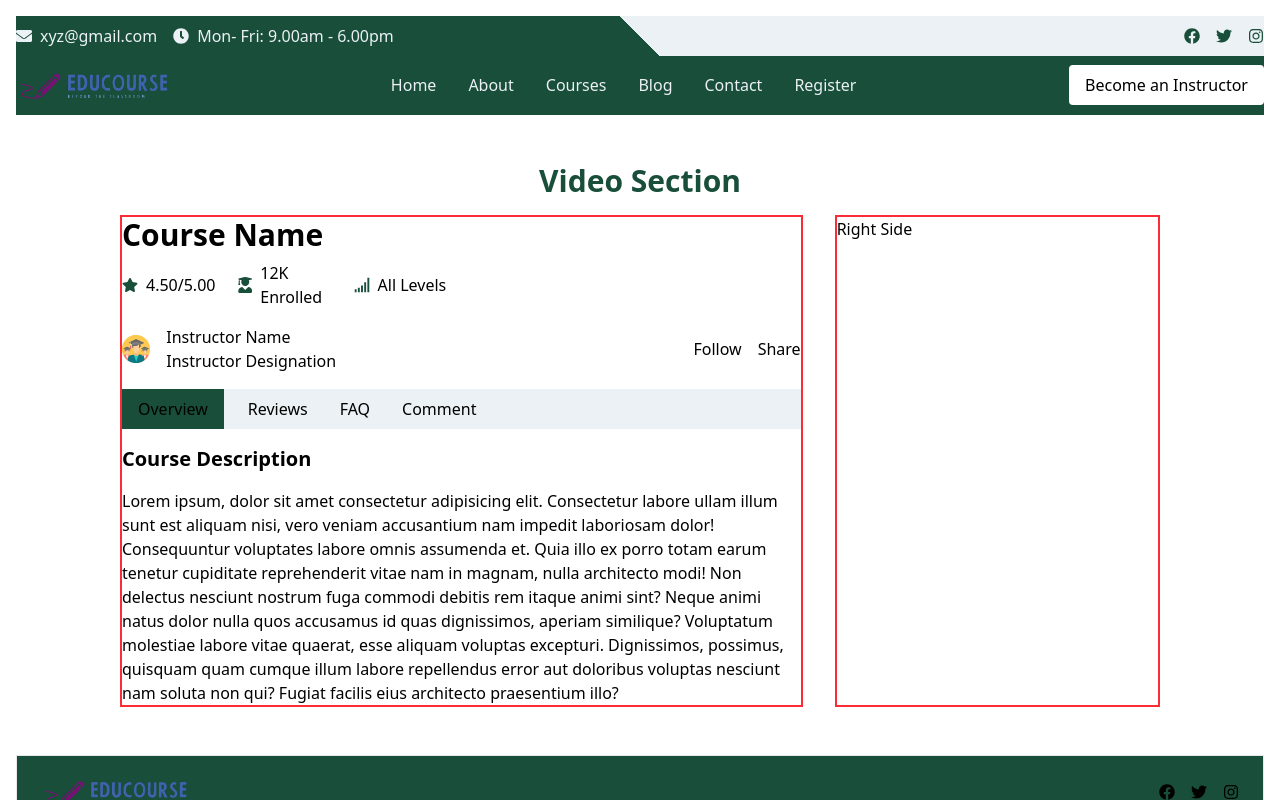
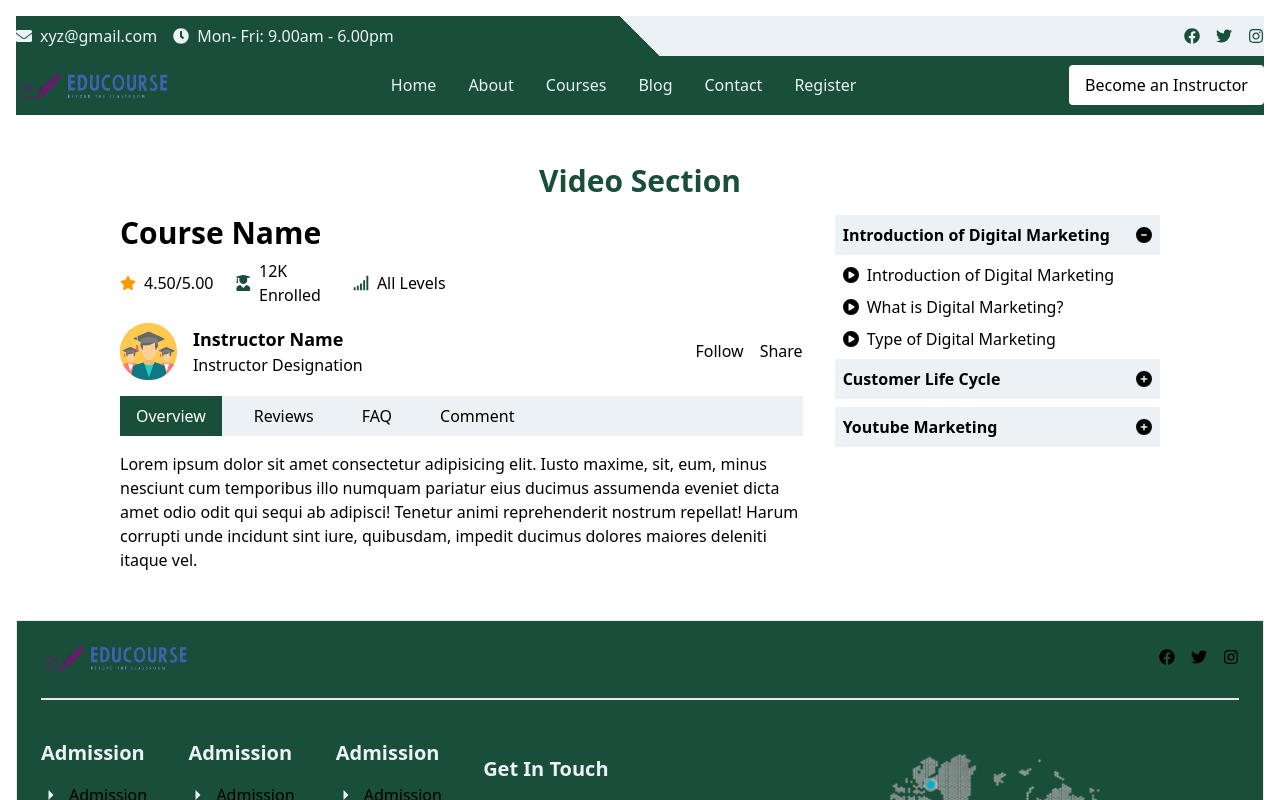
Before and after one commit to eduCourseOrg/eduCourse-client, a React (Vite) app: page /courseDetails in a window 1280 px wide. Shown: the top 800 px of the page. Built offline with nearby package versions, Linux system fonts and the light colour scheme; no server answers.

Commit message:
courseDetails page updated

```diff
--- a/src/Pages/CourseDetails/CourseDetails.jsx
+++ b/src/Pages/CourseDetails/CourseDetails.jsx
@@ -1,23 +1,76 @@
 import { FaStar } from "react-icons/fa";
 import { FaUserGraduate } from "react-icons/fa";
 import { GiNetworkBars } from "react-icons/gi";
-import { NavLink } from "react-router-dom";
 import image1 from "/images/icons/students/svg-icon/icon-5.svg";
+import { FaCircleMinus, FaCirclePlus } from "react-icons/fa6";
+import { FaCirclePlay } from "react-icons/fa6";
+import { useState } from "react";
+import Faq from "../../Components/Home/Faq";
+
 const CourseDetails = () => {
+  const [activeTab, setActiveTab] = useState("Overview");
+
+  const renderContent = () =>{
+    switch (activeTab) {
+      case "Overview":
+        return (
+          <p>
+            Lorem ipsum dolor sit amet consectetur adipisicing elit. Iusto maxime, sit, eum, minus nesciunt cum temporibus illo numquam pariatur eius ducimus assumenda eveniet dicta amet odio odit qui sequi ab adipisci! Tenetur animi reprehenderit nostrum repellat! Harum corrupti unde incidunt sint iure, quibusdam, impedit ducimus dolores maiores deleniti itaque vel.
+          </p>
+        );
+      case "Reviews":
+        return (
+          <div>
+            <div className=" bg-secondary border-0 rounded-xl p-4 mb-4">
+              <p className="mb-2 text-lg font-semibold">Lorem ipsum dolor sit amet consectetur adipisicing elit. Culpa cumque corrupti voluptas? Quod, molestias ducimus? Culpa suscipit corporis vel consectetur.</p>
+              <div className="flex gap-2 items-center">
+                <img src={image1} alt="" className="w-1/16" />
+                <div>
+                  <h5>Student Name</h5>
+                  <p>Some Text</p>
+                </div>
+              </div>
+            </div>
+            <div className=" bg-secondary border-0 rounded-xl p-4 mb-4">
+              <p className="mb-2 text-lg font-semibold">Lorem ipsum dolor sit amet consectetur adipisicing elit. Culpa cumque corrupti voluptas? Quod, molestias ducimus? Culpa suscipit corporis vel consectetur.</p>
+              <div className="flex gap-2 items-center">
+                <img src={image1} alt="" className="w-1/16" />
+                <div>
+                  <h5>Student Name</h5>
+                  <p>Some Text</p>
+                </div>
+              </div>
+            </div>
+          </div>
+
+        );
+      case "FAQ":
+        return (
+          <Faq></Faq>
+        );
+      case "Comment":
+        return (
+          <p>
+            This is the Comments section. Students can discuss and ask
+            questions here.
+          </p>
+        );
+    }
+  }
   return (
     <div className="w-10/12 mx-auto">
       <h1 className="text-3xl font-bold text-primary text-center mb-4">
         Video Section
       </h1>
       <div className="grid grid-cols-3 gap-8">
-        <div className="col-span-2 border-2 border-red-500">
+        <div className="col-span-2 border-0">
           <h1 className="text-3xl font-semibold mb-2">Course Name</h1>
           <div className="w-6/12 grid grid-cols-3 gap-2 mb-4">
             <div
               className="flex gap-2 items-center
                     "
             >
-              <FaStar className="text-primary" />
+              <FaStar className="text-amber-500" />
               <p>4.50/5.00</p>
             </div>
             <div
@@ -37,9 +90,9 @@ const CourseDetails = () => {
           </div>
           <div className="flex justify-between items-center mb-4">
             <div className="flex  items-center w-1/2 gap-4">
-              <img src={image1} alt="" className="w-1/12" />
+              <img src={image1} alt="" className="w-2/12" />
               <div>
-                <h5>Instructor Name</h5>
+                <h5 className="text-lg font-semibold">Instructor Name</h5>
                 <p>Instructor Designation</p>
               </div>
             </div>
@@ -50,32 +103,53 @@ const CourseDetails = () => {
           </div>
           <div>
             <div className="flex gap-4 bg-secondary mb-4">
-              <NavLink className="px-4 py-2 bg-primary">Overview</NavLink>
-              <NavLink className="p-2">Reviews</NavLink>
-              <NavLink className="p-2">FAQ</NavLink>
-              <NavLink className="p-2">Comment</NavLink>
-            </div>
+            {["Overview", "Reviews", "FAQ", "Comment"].map((tab) => (
+              <button
+                key={tab}
+                className={`px-4 py-2 ${
+                  activeTab === tab ? "bg-primary text-white" : "text-black"
+                }`}
+                onClick={() => setActiveTab(tab)}
+              >
+                {tab}
+              </button>
+            ))}
+          </div>
             <div>
-              <h1 className="text-xl font-semibold mb-4">Course Description</h1>
-              <p>
-                Lorem ipsum, dolor sit amet consectetur adipisicing elit.
-                Consectetur labore ullam illum sunt est aliquam nisi, vero
-                veniam accusantium nam impedit laboriosam dolor! Consequuntur
-                voluptates labore omnis assumenda et. Quia illo ex porro totam
-                earum tenetur cupiditate reprehenderit vitae nam in magnam,
-                nulla architecto modi! Non delectus nesciunt nostrum fuga
-                commodi debitis rem itaque animi sint? Neque animi natus dolor
-                nulla quos accusamus id quas dignissimos, aperiam similique?
-                Voluptatum molestiae labore vitae quaerat, esse aliquam voluptas
-                excepturi. Dignissimos, possimus, quisquam quam cumque illum
-                labore repellendus error aut doloribus voluptas nesciunt nam
-                soluta non qui? Fugiat facilis eius architecto praesentium illo?
-              </p>
+              {renderContent()}
             </div>
           </div>
         </div>
-        <div className="col-span-1 border-2 border-red-500">
-          <h1>Right Side</h1>
+        <div className="col-span-1 border-0">
+          {/* side bar */}
+          <div className="">
+            <div className="bg-secondary flex gap-2 items-center p-2 mb-2 justify-between">
+              <h5 className="font-semibold">Introduction of Digital Marketing</h5>
+              <FaCircleMinus />
+            </div>
+            <div>
+              <div className="flex gap-2 items-center pl-2 mb-2">
+                <FaCirclePlay />
+                <p>Introduction of Digital Marketing</p>
+              </div>
+              <div className="flex gap-2 items-center pl-2 mb-2">
+                <FaCirclePlay />
+                <p>What is Digital Marketing?</p>
+              </div>
+              <div className="flex gap-2 items-center pl-2 mb-2">
+                <FaCirclePlay />
+                <p>Type of Digital Marketing</p>
+              </div>
+            </div>
+          </div>
+          <div className="bg-secondary flex gap-2 items-center p-2 mb-2 justify-between">
+            <h5 className="font-semibold">Customer Life Cycle</h5>
+              <FaCirclePlus />
+          </div>
+          <div className="bg-secondary flex gap-2 items-center p-2 mb-2 justify-between">
+            <h5 className="font-semibold">Youtube Marketing</h5>
+              <FaCirclePlus />
+          </div>
         </div>
       </div>
     </div>
```
